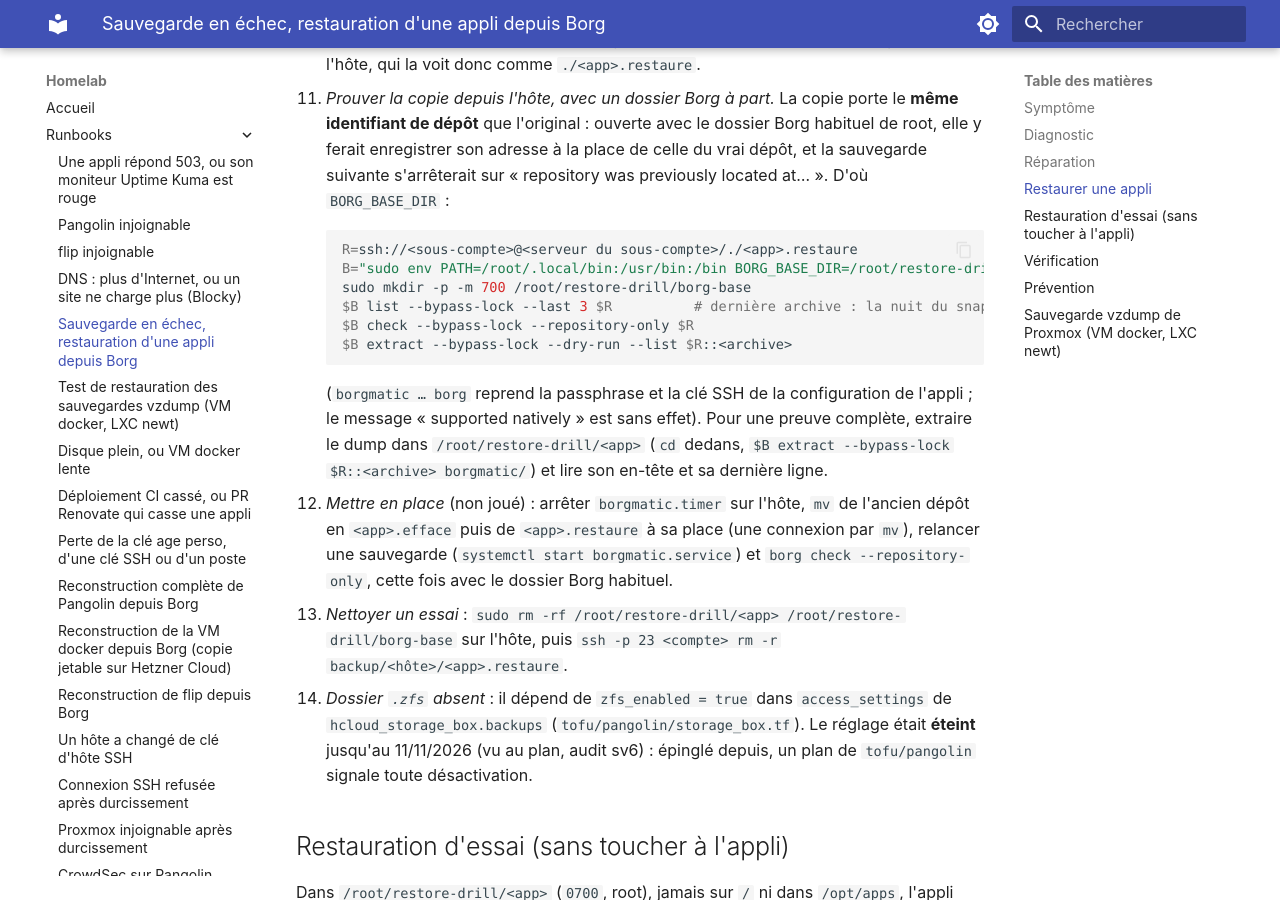
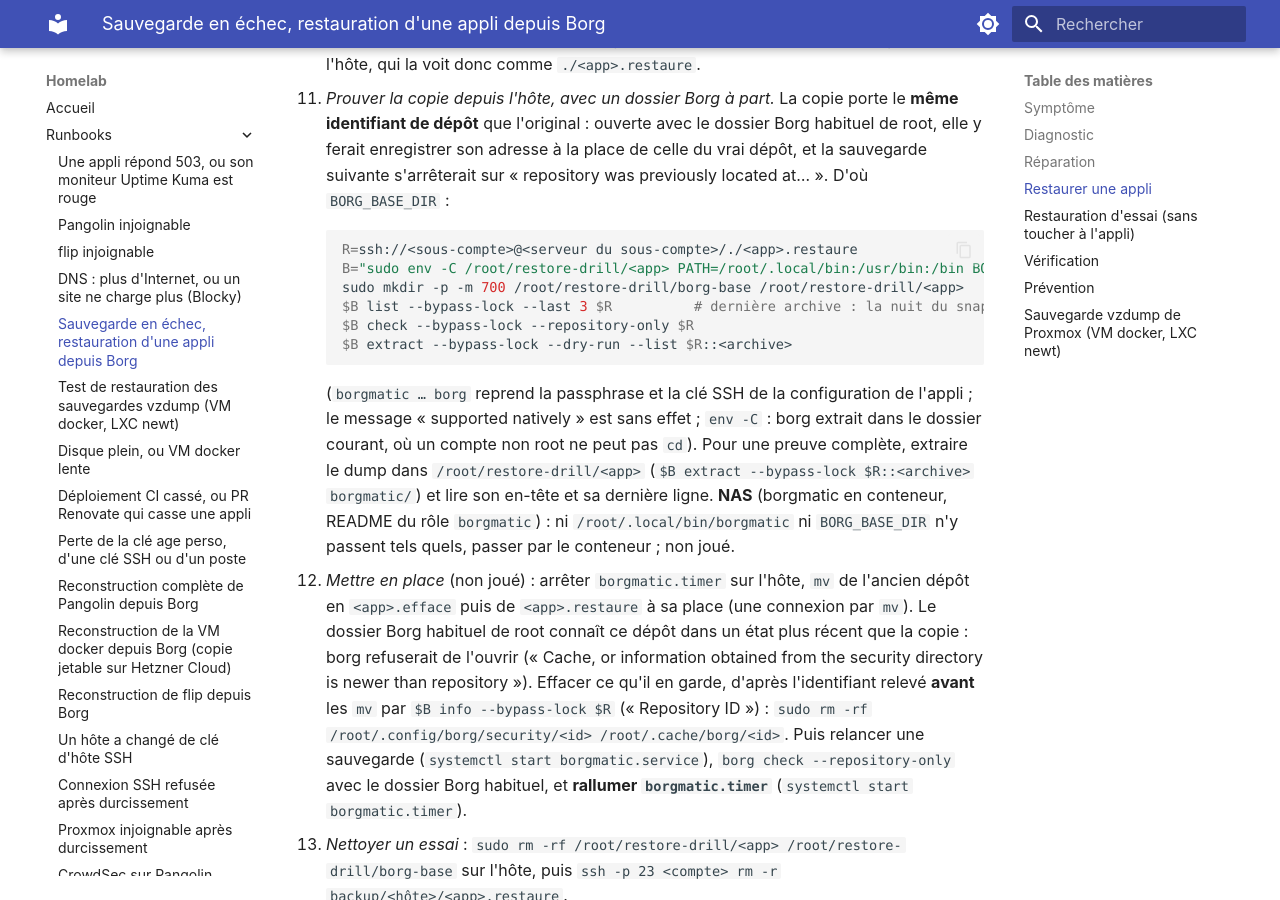
Before and after one commit to sylvainmetayer/homelab, an MkDocs documentation site: the page built from docs/runbooks/sauvegarde-et-restauration.md, in a window 1280 px wide and 900 px high, scrolled down 3662 px. Built offline with MkDocs 1.6.1 and Material for MkDocs 9.7.7, drawn with Linux system fonts in a browser that asks for light colours.

Commit message:
docs(runbooks): restauration depuis un snapshot, correctifs de revue
Extraction lancée par env -C (un compte non root ne peut pas cd dans /root),
NAS en conteneur signalé, cache et dossier security de root à effacer avant
la remise en place (copie plus ancienne que ce qu'ils connaissent), timer
rallumé à la fin ; la remise en place reste non jouée.

Claude-Session: https://claude.ai/code/session_01EfxfYAbz2gwpFVQsyUyGKn

````diff
--- a/docs/runbooks/sauvegarde-et-restauration.md
+++ b/docs/runbooks/sauvegarde-et-restauration.md
@@ -160,22 +160,33 @@ restore` des dumps SQL, cas SQLite) est dans
      « repository was previously located at… ». D'où `BORG_BASE_DIR` :
      ```bash
      R=ssh://<sous-compte>@<serveur du sous-compte>/./<app>.restaure
-     B="sudo env PATH=/root/.local/bin:/usr/bin:/bin BORG_BASE_DIR=/root/restore-drill/borg-base /root/.local/bin/borgmatic -c /etc/borgmatic.d/<app>.yaml borg"
-     sudo mkdir -p -m 700 /root/restore-drill/borg-base
+     B="sudo env -C /root/restore-drill/<app> PATH=/root/.local/bin:/usr/bin:/bin BORG_BASE_DIR=/root/restore-drill/borg-base /root/.local/bin/borgmatic -c /etc/borgmatic.d/<app>.yaml borg"
+     sudo mkdir -p -m 700 /root/restore-drill/borg-base /root/restore-drill/<app>
      $B list --bypass-lock --last 3 $R          # dernière archive : la nuit du snapshot
      $B check --bypass-lock --repository-only $R
      $B extract --bypass-lock --dry-run --list $R::<archive>
      ```
      (`borgmatic … borg` reprend la passphrase et la clé SSH de la
      configuration de l'appli ; le message « supported natively » est sans
-     effet). Pour une preuve complète, extraire le dump dans
-     `/root/restore-drill/<app>` (`cd` dedans, `$B extract --bypass-lock
+     effet ; `env -C` : borg extrait dans le dossier courant, où un compte
+     non root ne peut pas `cd`). Pour une preuve complète, extraire le dump
+     dans `/root/restore-drill/<app>` (`$B extract --bypass-lock
      $R::<archive> borgmatic/`) et lire son en-tête et sa dernière ligne.
+     **NAS** (borgmatic en conteneur, README du rôle `borgmatic`) : ni
+     `/root/.local/bin/borgmatic` ni `BORG_BASE_DIR` n'y passent tels quels,
+     passer par le conteneur ; non joué.
    - *Mettre en place* (non joué) : arrêter `borgmatic.timer` sur l'hôte,
      `mv` de l'ancien dépôt en `<app>.efface` puis de `<app>.restaure` à sa
-     place (une connexion par `mv`), relancer une sauvegarde
-     (`systemctl start borgmatic.service`) et `borg check --repository-only`,
-     cette fois avec le dossier Borg habituel.
+     place (une connexion par `mv`). Le dossier Borg habituel de root connaît
+     ce dépôt dans un état plus récent que la copie : borg refuserait de
+     l'ouvrir (« Cache, or information obtained from the security directory
+     is newer than repository »). Effacer ce qu'il en garde, d'après
+     l'identifiant relevé **avant** les `mv` par `$B info --bypass-lock $R`
+     (« Repository ID ») :
+     `sudo rm -rf /root/.config/borg/security/<id> /root/.cache/borg/<id>`.
+     Puis relancer une sauvegarde (`systemctl start borgmatic.service`),
+     `borg check --repository-only` avec le dossier Borg habituel, et
+     **rallumer `borgmatic.timer`** (`systemctl start borgmatic.timer`).
    - *Nettoyer un essai* : `sudo rm -rf /root/restore-drill/<app>
      /root/restore-drill/borg-base` sur l'hôte, puis
      `ssh -p 23 <compte> rm -r backup/<hôte>/<app>.restaure`.
````
Also changed, not shown: docs/runbooks/intrusion-premiere-heure.md (+2 -1 lines).
